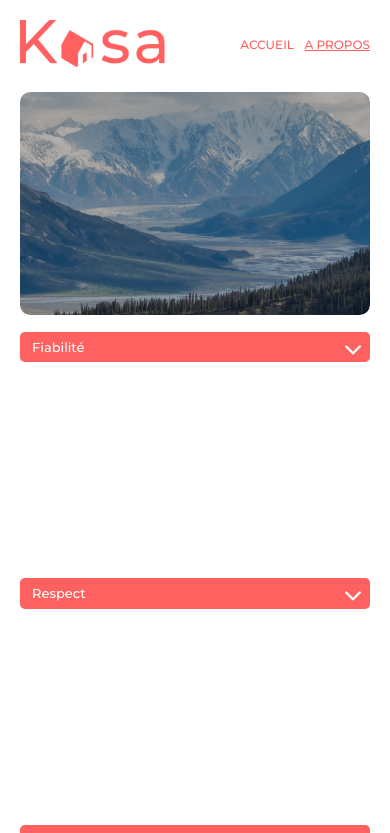
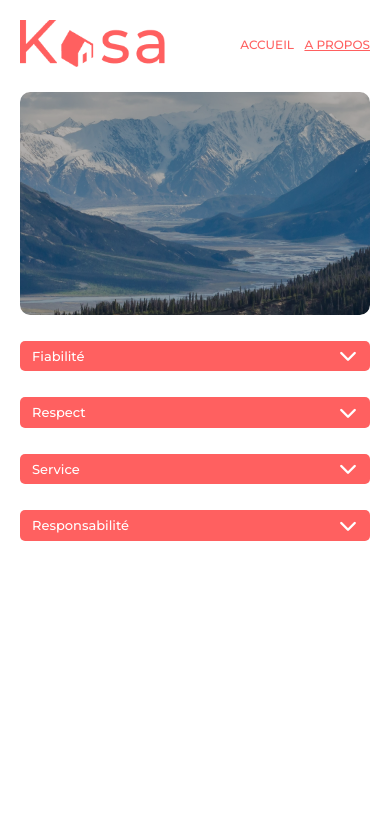
Before and after one commit to Mr-B-Pro/Kasa, a React (Create React App) app: page /about in a window 390 px wide. Shown: the top 833 px of the page. Built offline with nearby package versions, Linux system fonts and the light colour scheme.

Commit message:
projet terminé

```diff
--- a/src/components/description-panel/DescriptionPanel.css
+++ /dev/null
@@ -1,110 +0,0 @@
-/**** DESKTOP ****/
-.description__panel__container {
-  margin-top: 26px;
-  display: flex;
-  flex-direction: column;
-  justify-content: center;
-  width: 100%;
-  height: 100%;
-  overflow: hidden;
-}
-.description__panel__title__container {
-  position: relative;
-  display: flex;
-  justify-content: space-between;
-  align-items: center;
-  border-radius: 10px;
-  padding: 13px 0px 13px 20px;
-  background-color: var(--mainColor);
-  cursor: pointer;
-}
-.description__panel__title__container:hover {
-  background-color: #ff0000;
-}
-.description__panel__arrow {
-  position: absolute;
-  right: 10px;
-  top: 8px;
-  font-size: 30px;
-  color: var(--secondaryColor);
-}
-.description__panel__title {
-  font-style: normal;
-  font-weight: 500;
-  font-size: 18px;
-  line-height: 142.6%;
-  color: var(--secondaryColor);
-}
-.description__panel__text__container {
-  padding: 30px 12px 53px 20px;
-  border-radius: 10px;
-  background-color: var(--BgColor);
-  z-index: -1;
-}
-.description__panel__text {
-  font-style: normal;
-  font-weight: 400;
-  font-size: 18px;
-  line-height: 142.6%;
-  color: var(--mainColor);
-  height: 165px;
-}
-
-@media (max-width: 992px) {
-  .description__panel__title {
-    font-size: 16px;
-  }
-  .description__panel__arrow {
-    top: 10px;
-    font-size: 24px;
-  }
-  .description__panel__text {
-    font-size: 15px;
-  }
-}
-
-/* TABLET */
-@media (max-width: 768px) {
-  .description__panel__container {
-    margin-top: 17px;
-  }
-  .description__panel__text {
-    height: 210px;
-  }
-}
-
-/**** SMARTPHONE ****/
-@media (max-width: 576px) {
-  .description__panel__container {
-    margin-top: 17px;
-    margin-bottom: 21px;
-  }
-  .description__panel__title__container {
-    border-radius: 5px;
-    padding: 6px 0px 6px 12px;
-  }
-  .description__panel__arrow {
-    position: absolute;
-    right: 8px;
-    top: 5px;
-    font-size: 18px;
-    color: var(--secondaryColor);
-  }
-  .description__panel__title {
-    font-size: 13px;
-  }
-  .description__panel__text__container {
-    padding: 17px 7px 1px 12px;
-    border-radius: 5px;
-  }
-  .description__panel__text {
-    font-size: 12px;
-    height: 160px;
-  }
-}
-
-@media (max-width: 376px) {
-  .description__panel__container {
-    margin-bottom: 20px;
-  }
-}
--- a/src/components/description-panel/DescriptionPanel.jsx
+++ b/src/components/description-panel/DescriptionPanel.jsx
@@ -1,39 +1,26 @@
 import React, { useState } from "react";
-import "./DescriptionPanel.css";
 
 function DescriptionPanel(props) {
-  const [slidePanel, setslidePanel] = useState(true);
-  const [rotateChevron, setRotateChevron] = useState(true);
-
-  const rotate = rotateChevron ? "rotate(180deg)" : "rotate(0)";
-  const slide = slidePanel ? "translateY(-100%)" : "translateY(0)";
-
-  const showContent = () => {
-    setslidePanel(!slidePanel);
-    setRotateChevron(!rotateChevron);
-  };
+  const [isActive, setIsActive] = useState(false);
 
   return (
-    <div className="description__panel__container">
-      <div
-        className="description__panel__title__container"
-        onClick={showContent}
-      >
-        <h2 className="description__panel__title">{props.title}</h2>
+    <div className="about-accordion housing-accordion">
+      <div className="about-accordion-item housing-accordion-item">
+        <div
+          className="about-accordion-title housing-accordion-title"
+          onClick={() => setIsActive(!isActive)}
+        >
+          <p>{props.title}</p>
 
-        <span className="description__panel__arrow">
           <i
-            className="fas fa-chevron-up"
-            style={{ transform: rotate, transition: "all 0.5s ease-in-out" }}
+            className={isActive ? "fas fa-chevron-up" : "fas fa-chevron-down"}
           ></i>
-        </span>
-      </div>
-
-      <div
-        className="description__panel__text__container"
-        style={{ transform: slide, transition: "all 0.5s ease-in-out" }}
-      >
-        <p className="description__panel__text">{props.content}</p>
+        </div>
+        {isActive && (
+          <div className="about-accordion-content housing-accordion-content">
+            {props.content}
+          </div>
+        )}
       </div>
     </div>
   );
--- a/src/components/filter/filter.css
+++ b/src/components/filter/filter.css
@@ -9,7 +9,7 @@
 }
 .filter__container:hover {
   transform: scale(1.05);
-  box-shadow: 0px 0px 12px 0px var(--BgColor2);
+  box-shadow: 0px 0px 12px 0px #ff0000;
   background-color: #ff0000;
 }
 .filter__text {
--- /dev/null
+++ b/src/layout/about-panel/AboutAccordion.css
@@ -0,0 +1,105 @@
+.about-accordion {
+  width: 100%;
+  height: 100%;
+  margin-top: 31px;
+}
+.about-accordion-title {
+  display: flex;
+  flex-direction: row;
+  justify-content: space-between;
+  align-items: center;
+  cursor: pointer;
+  background-color: var(--mainColor);
+  font-style: normal;
+  font-weight: 500;
+  font-size: 24px;
+  line-height: 142.6%;
+  color: var(--secondaryColor);
+  transition: transform 0.3s ease-out;
+  border-radius: 5px;
+}
+.about-accordion-title:hover {
+  background-color: #ff0000;
+  transform: scale(1.01);
+  box-shadow: 0px -3px 18px 0px var(--BgColor2);
+}
+.fa-chevron-up {
+  font-size: 28px;
+  color: var(--secondaryColor);
+  position: relative;
+  right: 13px;
+}
+.fa-chevron-down {
+  font-size: 28px;
+  color: var(--secondaryColor);
+  position: relative;
+  right: 13px;
+}
+
+.about-accordion-title,
+.about-accordion-content {
+  padding: 6px 0px 8px 18px;
+}
+.about-accordion-content {
+  padding: 27px 27px 19px 18px;
+  border-radius: 5px;
+  background-color: var(--BgColor);
+  font-style: normal;
+  font-weight: 400;
+  font-size: 24px;
+  line-height: 142.6%;
+  color: var(--mainColor);
+}
+
+@media (max-width: 1200px) {
+  .about-accordion-title {
+    font-size: 20px;
+  }
+  .about-accordion-content {
+    font-size: 20px;
+  }
+}
+
+@media (max-width: 768px) {
+  .about-accordion-title {
+    font-size: 18px;
+  }
+  .about-accordion-content {
+    font-size: 18px;
+  }
+  .fa-chevron-up {
+    font-size: 24px;
+
+    right: 13px;
+  }
+  .fa-chevron-down {
+    font-size: 24px;
+    right: 13px;
+  }
+}
+
+/**** SMARTPHONE ****/
+@media (max-width: 576px) {
+  .about-accordion {
+    margin-top: 22px;
+  }
+  .about-accordion-title {
+    font-size: 13px;
+  }
+  .fa-chevron-up {
+    font-size: 18px;
+    right: 13px;
+  }
+  .fa-chevron-down {
+    font-size: 18px;
+    right: 13px;
+  }
+  .about-accordion-title,
+  .about-accordion-content {
+    padding: 6px 0px 6px 12px;
+  }
+  .about-accordion-content {
+    padding: 18px 7px 52px 12px;
+    font-size: 12px;
+  }
+}
--- a/src/layout/about-panel/AboutPanel.css
+++ b/src/layout/about-panel/AboutPanel.css
@@ -3,38 +3,42 @@
 .about__panel__section {
   display: flex;
   flex-direction: column;
-  padding: 0 209px 80px 209px;
+  padding: 0 209px 459px 209px;
   max-width: 1231px;
   margin-left: auto;
   margin-right: auto;
 }
-
+@media (max-width: 1435px) {
+  .about__panel__section {
+    padding: 0 150px 504px 150px;
+  }
+}
 @media (max-width: 1200px) {
   .about__panel__section {
-    padding: 0 150px 80px 150px;
+    padding: 0 150px 565px 150px;
   }
 }
 @media (max-width: 992px) {
   .about__panel__section {
-    padding: 0 100px 80px 100px;
+    padding: 0 100px 554px 100px;
   }
 }
 
 /* TABLET */
 @media (max-width: 768px) {
   .about__panel__section {
-    padding: 0 70px 80px 70px;
+    padding: 0 70px 596px 70px;
   }
 }
 
 /**** SMARTPHONE ****/
 @media (max-width: 576px) {
   .about__panel__section {
-    padding: 0 0px 80px 0px;
+    padding: 0 0px 635px 0px;
   }
 }
 @media (max-width: 376px) {
   .about__panel__section {
-    padding: 0 0 296px 0px;
+    padding: 0 0 635px 0px;
   }
 }
--- a/src/layout/about-panel/AboutPanel.jsx
+++ b/src/layout/about-panel/AboutPanel.jsx
@@ -1,6 +1,7 @@
 import React from "react";
 import Panel from "../../components/description-panel/DescriptionPanel.jsx";
 import "./AboutPanel.css";
+import "./AboutAccordion.css";
 
 function AboutPanel() {
   return (
--- /dev/null
+++ b/src/layout/housing-panel/HousingAccordion.css
@@ -0,0 +1,113 @@
+/**** DESKTOP ****/
+.housing-accordion {
+  width: 100%;
+  height: 100%;
+  margin-top: 26px;
+}
+.housing-accordion-title {
+  display: flex;
+  flex-direction: row;
+  justify-content: space-between;
+  align-items: center;
+  cursor: pointer;
+  background-color: var(--mainColor);
+  border-radius: 10px;
+  font-style: normal;
+  font-weight: 500;
+  font-size: 18px;
+  line-height: 142.6%;
+  color: var(--secondaryColor);
+  transition: transform 0.3s ease-out;
+}
+.housing-accordion-title:hover {
+  background-color: #ff0000;
+  transform: scale(1.01);
+  box-shadow: 0px -3px 18px 0px var(--BgColor2);
+}
+.fa-chevron-up {
+  font-size: 28px;
+  color: var(--secondaryColor);
+  position: relative;
+  right: 13px;
+}
+.fa-chevron-down {
+  font-size: 28px;
+  color: var(--secondaryColor);
+  position: relative;
+  right: 13px;
+}
+
+.housing-accordion-title,
+.housing-accordion-content {
+  padding: 13px 0 13px 20px;
+}
+.housing-accordion-content {
+  padding: 30px 12px 27px 20px;
+  border-radius: 10px;
+  background-color: var(--BgColor);
+  font-style: normal;
+  font-weight: 400;
+  font-size: 18px;
+  line-height: 142.6%;
+  color: var(--mainColor);
+}
+
+@media (max-width: 1200px) {
+  .housing-accordion-title {
+    font-size: 16px;
+  }
+  .fa-chevron-up {
+    font-size: 26px;
+  }
+  .fa-chevron-down {
+    font-size: 26px;
+  }
+  .housing-accordion-content {
+    font-size: 16px;
+  }
+}
+
+@media (max-width: 992px) {
+  .housing-accordion-title {
+    font-size: 14px;
+  }
+  .housing-accordion-title,
+  .housing-accordion-content {
+    padding: 10px 0 10px 18px;
+  }
+  .fa-chevron-up {
+    font-size: 24px;
+  }
+  .fa-chevron-down {
+    font-size: 24px;
+  }
+  .housing-accordion-content {
+    padding: 28px 10px 25px 18px;
+    font-size: 14px;
+  }
+}
+
+/**** SMARTPHONE ****/
+@media (max-width: 576px) {
+  .housing-accordion-title {
+    border-radius: 5px;
+    font-size: 13px;
+  }
+  .fa-chevron-up {
+    font-size: 18px;
+    right: 13px;
+  }
+  .fa-chevron-down {
+    font-size: 18px;
+    right: 13px;
+  }
+  .housing-accordion-title,
+  .housing-accordion-content {
+    padding: 6px 0 6px 12px;
+  }
+  .housing-accordion-content {
+    padding: 17px 7px 2px 12px;
+    border-radius: 5px;
+    font-size: 12px;
+  }
+}
--- a/src/layout/housing-panel/HousingPanel.css
+++ b/src/layout/housing-panel/HousingPanel.css
@@ -4,15 +4,24 @@
   display: flex;
   justify-content: space-between;
   gap: 76px;
-  margin: 0px 0px 206px 0;
+  margin: 0px 0px 368px 0;
   max-width: 1440px;
   margin-left: auto;
   margin-right: auto;
 }
-
+@media (max-width: 1352px) {
+  .housing__panel__section {
+    margin: 0px 0px 371px 0;
+  }
+}
+@media (max-width: 1200px) {
+  .housing__panel__section {
+    margin: 0px 0px 392px 0;
+  }
+}
 @media (max-width: 992px) {
   .housing__panel__section {
-    margin: 0px 0px 138px 0;
+    margin: 0px 0px 345px 0;
   }
 }
 
@@ -20,7 +29,7 @@
 @media (max-width: 768px) {
   .housing__panel__section {
     flex-direction: column;
-    margin: 0px 0px 30px 0;
+    margin: 0px 0px 311px 0;
     gap: 0px;
   }
 }
@@ -28,12 +37,12 @@
 /**** SMARTPHONE ****/
 @media (max-width: 576px) {
   .housing__panel__section {
-    margin: 0px 0px 331px 0;
+    margin: 0px 0px 385px 0;
     gap: 0px;
   }
 }
 @media (max-width: 376px) {
   .housing__panel__section {
-    margin: 0px 0px 241px 0;
+    margin: 0px 0px 386px 0;
   }
 }
--- a/src/layout/housing-panel/HousingPanel.jsx
+++ b/src/layout/housing-panel/HousingPanel.jsx
@@ -1,6 +1,7 @@
 import React from "react";
 import Panel from "../../components/description-panel/DescriptionPanel.jsx";
 import "./HousingPanel.css";
+import "./HousingAccordion.css";
 
 // SECTION 3 CARDS CARROUSSEL MAIN HOUSING
 function HousingPanel(props) {
```
